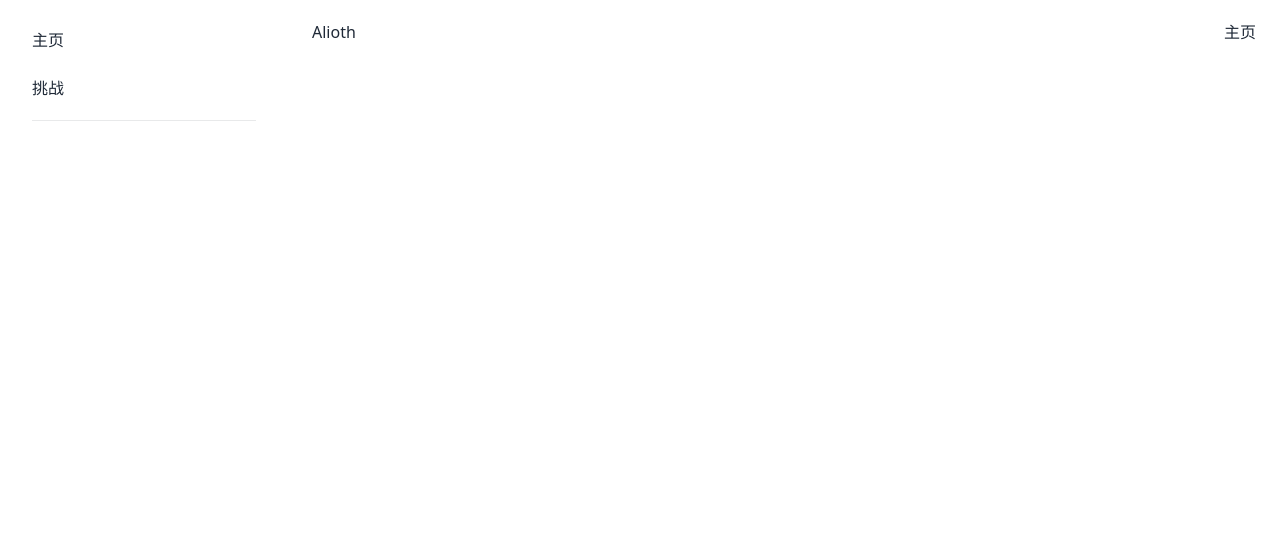
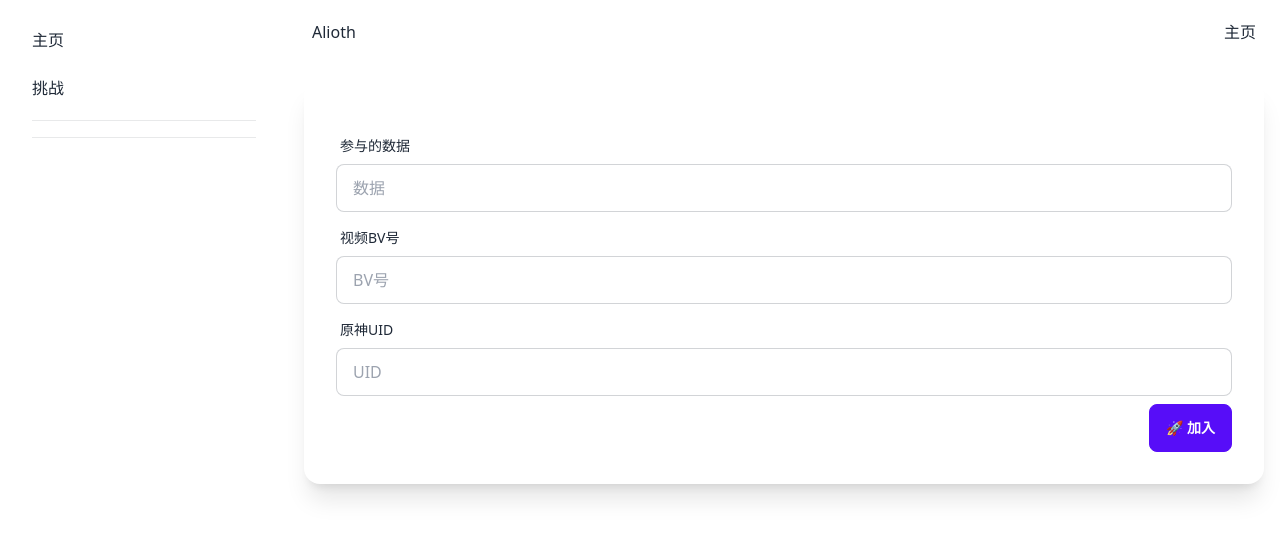
Before and after one commit to 4o3F/Alioth, a Vue app: page /#/challenges/1/join in a window 1280 px wide. Before the commit this address had no page. Shown: the top 538 px of the page. Built offline with nearby package versions, Linux system fonts and the light colour scheme; no server answers.

Commit message:
✨ Feat: Implement Sentry and join challenge

```diff
--- a/package.json
+++ b/package.json
@@ -8,6 +8,8 @@
     "preview": "vite preview"
   },
   "dependencies": {
+    "@sentry/tracing": "^7.1.1",
+    "@sentry/vue": "^7.1.1",
     "axios": "^0.27.2",
     "daisyui": "^2.15.3",
     "vue": "^3.2.25",
--- a/src/api/ChallengeAPI.js
+++ b/src/api/ChallengeAPI.js
@@ -4,7 +4,7 @@ import apiConfig from "./APIConfig.js";
 class ChallengeAPI {
 
     fetchDetail(id, callback) {
-        axios.get(apiConfig.API_BASE_URL+ '/challenge/'+id+'/detail')
+        axios.get(apiConfig.API_BASE_URL+ '/challenges/'+id+'/detail')
             .then(response => {
                 if (response.data.code!=200) {
                     callback(undefined)
@@ -14,7 +14,7 @@ class ChallengeAPI {
     }
 
     fetchParticipants(id, callback) {
-        axios.get(apiConfig.API_BASE_URL + '/challenge/'+ id +'/participants')
+        axios.get(apiConfig.API_BASE_URL + '/challenges/'+ id +'/participants')
             .then(response => {
                 if (response.data.code!=200) {
                     callback(undefined)
@@ -27,7 +27,7 @@ class ChallengeAPI {
     }
 
     fetchTrending(callback) {
-        axios.get(apiConfig.API_BASE_URL+ '/challenge/trending')
+        axios.get(apiConfig.API_BASE_URL+ '/challenges/trending')
             .then(response => {
                 if (response.data.code!=200) {
                     callback(undefined)
@@ -38,6 +38,35 @@ class ChallengeAPI {
                 callback(data)
             })
     }
+
+    joinChallenge(id,data,bv,uid,callback) {
+        if (id,data,bv,uid==undefined) {
+            callback(false, '数据输入不完整')
+            return;
+        }
+        if (uid.length != 9) {
+            callback(false, 'UID数据格式不正确')
+            return;
+        }
+        if (!(/(BV.*?).{10}/).test(bv)){
+            callback(false, 'BV号格式不正确')
+            return;
+        }
+        axios.post(apiConfig.API_BASE_URL+'/challenges/'+id+'/join',
+            {
+                "challengeID": id,
+                "data": data,
+                "bv":bv,
+                "uid":uid
+            })
+            .then(response => {
+                if (response.data.code!=200) {
+                    callback(false, response.data.msg)
+                } else {
+                    callback(true, "参与成功! 2s后自动跳转挑战详情")
+                }
+            })
+    }
 }
 
 let challengeAPI;
--- a/src/main.js
+++ b/src/main.js
@@ -2,8 +2,23 @@ import { createApp } from 'vue'
 import App from './App.vue'
 import './index.css'
 
+import * as Sentry from "@sentry/vue";
+import { BrowserTracing } from "@sentry/tracing";
+
 import router from "./router/router.js";
 
-createApp(App)
-    .use(router)
-    .mount('#app')
+const app = createApp(App)
+
+Sentry.init({
+    app,
+    dsn: "",
+    integrations: [
+        new BrowserTracing({
+            routingInstrumentation: Sentry.vueRouterInstrumentation(router),
+            tracingOrigins: ["localhost", "url", /^\//],
+            tracesSampleRate: 1.0,
+        }),
+    ],
+})
+
+app.use(router).mount('#app')
--- a/src/pages/Challenges/ChallengeJoin.vue
+++ b/src/pages/Challenges/ChallengeJoin.vue
@@ -3,8 +3,43 @@
     <div class="card-body">
       <h2 class="card-title">{{ challengeTitle }}</h2>
       <p>{{ challengeContent }}</p>
+
+      <!--结果展示-->
+      <div class="alert alert-error shadow-lg" v-if="!joinResult && joinResult!=undefined">
+        <div>
+          <svg xmlns="http://www.w3.org/2000/svg" class="stroke-current flex-shrink-0 h-6 w-6" fill="none" viewBox="0 0 24 24"><path stroke-linecap="round" stroke-linejoin="round" stroke-width="2" d="M10 14l2-2m0 0l2-2m-2 2l-2-2m2 2l2 2m7-2a9 9 0 11-18 0 9 9 0 0118 0z" /></svg>
+          <span>{{joinResultMessage}}</span>
+        </div>
+      </div>
+      <div class="alert alert-success shadow-lg" v-if="joinResult && joinResult!=undefined">
+        <div>
+          <svg xmlns="http://www.w3.org/2000/svg" class="stroke-current flex-shrink-0 h-6 w-6" fill="none" viewBox="0 0 24 24"><path stroke-linecap="round" stroke-linejoin="round" stroke-width="2" d="M9 12l2 2 4-4m6 2a9 9 0 11-18 0 9 9 0 0118 0z" /></svg>
+          <span>{{joinResultMessage}}</span>
+        </div>
+      </div>
+
+      <!--数据输入框-->
+      <div class="form-control w-full">
+        <label class="label">
+          <span class="label-text">参与的数据</span>
+        </label>
+        <input type="text" placeholder="数据" class="input input-bordered w-full" v-model="data" />
+      </div>
+      <div class="form-control w-full">
+        <label class="label">
+          <span class="label-text">视频BV号</span>
+        </label>
+        <input type="text" placeholder="BV号" class="input input-bordered w-full" v-model="bv" />
+      </div>
+      <div class="form-control w-full">
+        <label class="label">
+          <span class="label-text">原神UID</span>
+        </label>
+        <input type="text" placeholder="UID" class="input input-bordered w-full" v-model="uid" />
+      </div>
+
       <div class="card-actions justify-end">
-        <button class="btn btn-primary" v-on:click="router.push('/challenges/'+route.params.id+'/join')">🚀
+        <button class="btn btn-primary" v-on:click="joinChallenge">🚀
           加入
         </button>
       </div>
@@ -32,4 +67,25 @@ var fetchDetailCallback = function (data) {
   challengeContent.value = data.challengeContent
 }
 ChallengeAPI.fetchDetail(route.params.id, fetchDetailCallback)
+
+const data = ref()
+const bv = ref('')
+const uid = ref()
+
+const joinResult = ref(undefined)
+const joinResultMessage = ref('')
+
+
+var joinChallengeCallback = function (result, msg){
+  joinResult.value = result
+  joinResultMessage.value = msg
+  if (result) {
+    setTimeout(()=>router.push("/challenges/"+route.params.id), 2000)
+  }
+}
+
+function joinChallenge() {
+  ChallengeAPI.joinChallenge(route.params.id, data.value, bv.value, uid.value, joinChallengeCallback)
+}
+
 </script>
--- a/src/router/routes.js
+++ b/src/router/routes.js
@@ -1,6 +1,8 @@
 import Main from "../pages/Main.vue";
 import ChallengeDetails from "../pages/Challenges/ChallengeDetail.vue";
 import ChallengeMain from "../pages/Challenges/ChallengeMain.vue";
+import ChallengeJoin from "../pages/Challenges/ChallengeJoin.vue";
+
 const routes= [
     {
         path: "/",
@@ -19,6 +21,12 @@ const routes= [
         component: ChallengeDetails,
         name: "挑战详情",
         sidebar: false
+    },
+    {
+        path: "/challenges/:id/join",
+        component: ChallengeJoin,
+        name: "参与挑战",
+        sidebar: false
     }
 ]
 
```
Also changed, not shown: 1 other file (tests, documents, lock files or other folders).
